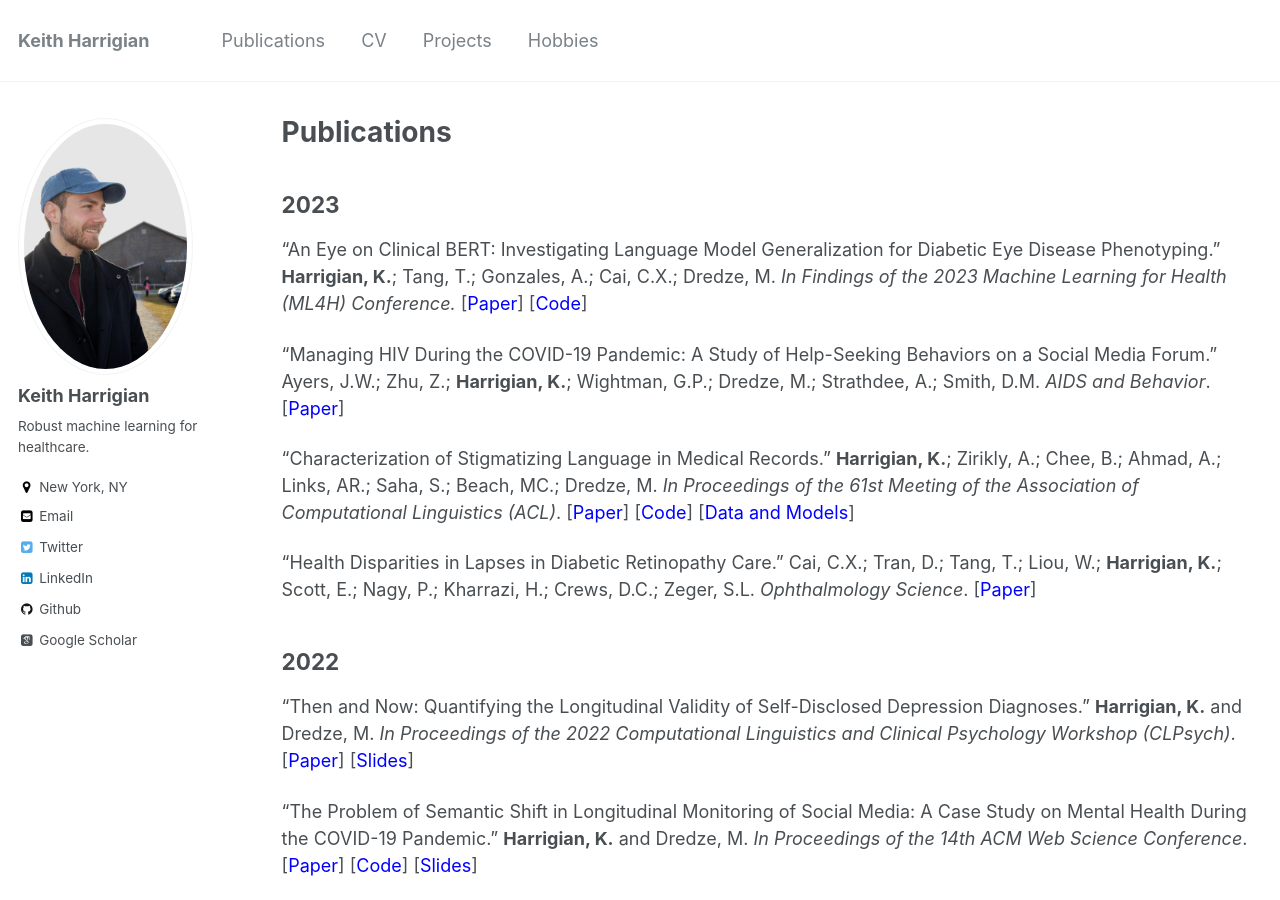
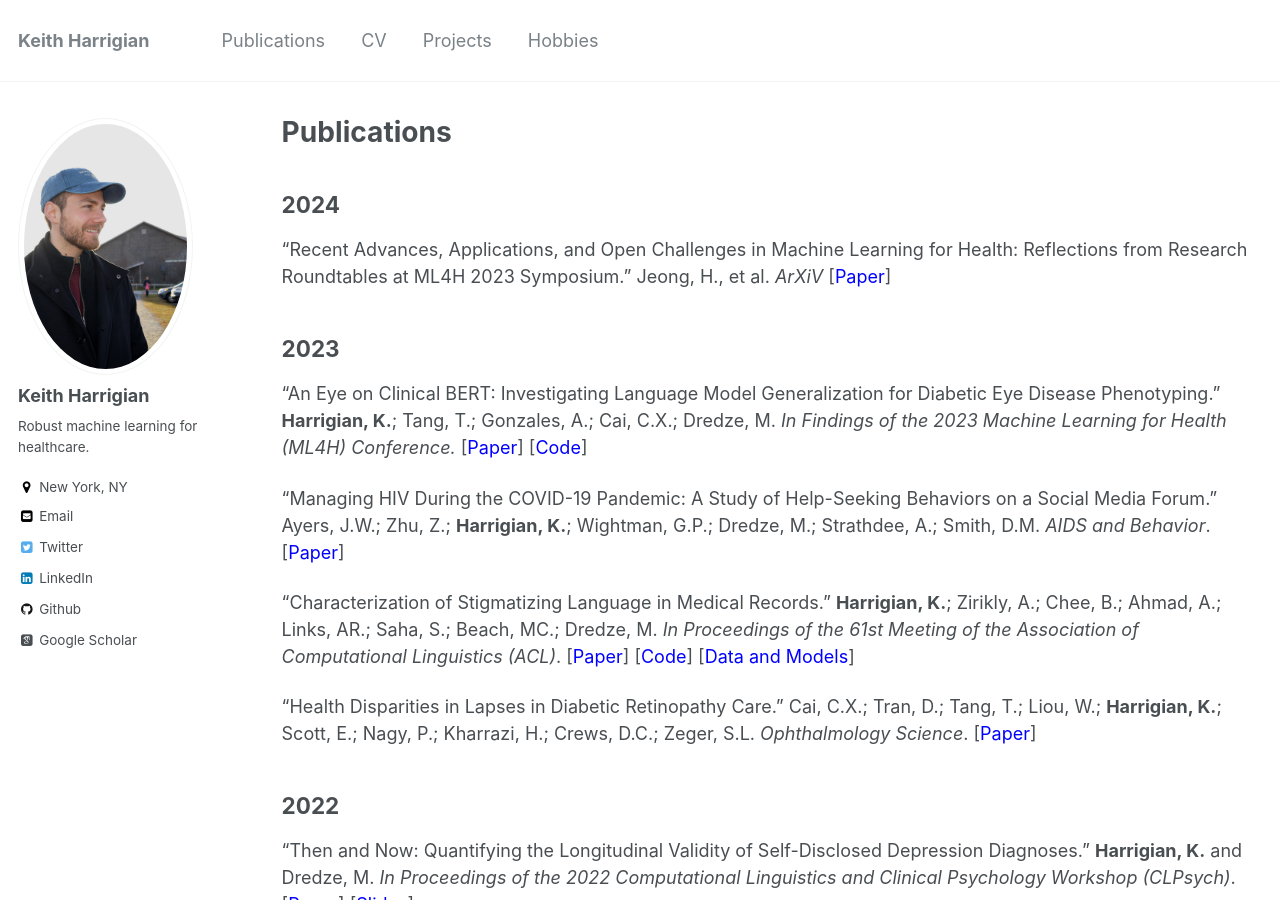
Before and after one commit to kharrigian/kharrigian.github.io, a Jekyll site: the page built from _pages/publications.md, in a window 1280 px wide and 900 px high. Built offline with Jekyll 4.4.1, drawn with Linux system fonts in a browser that asks for light colours; some web fonts are replaced.

Commit message:
ML4H Roundtable

```diff
--- a/_pages/publications.md
+++ b/_pages/publications.md
@@ -6,6 +6,10 @@ author_profile: true
 ---
 
 {% include base_path %}
+
+## 2024
+
+   "Recent Advances, Applications, and Open Challenges in Machine Learning for Health: Reflections from Research Roundtables at ML4H 2023 Symposium." Jeong, H., et al. *ArXiV* [[<span style="color:blue">Paper</span>](https://arxiv.org/abs/2403.01628)]
 
 ## 2023
 
```
